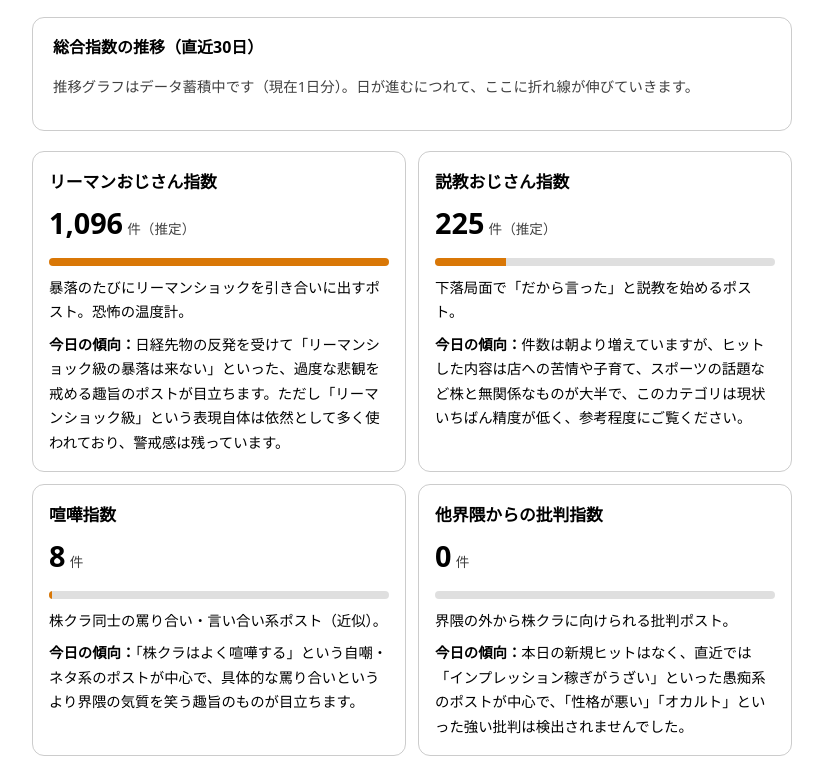
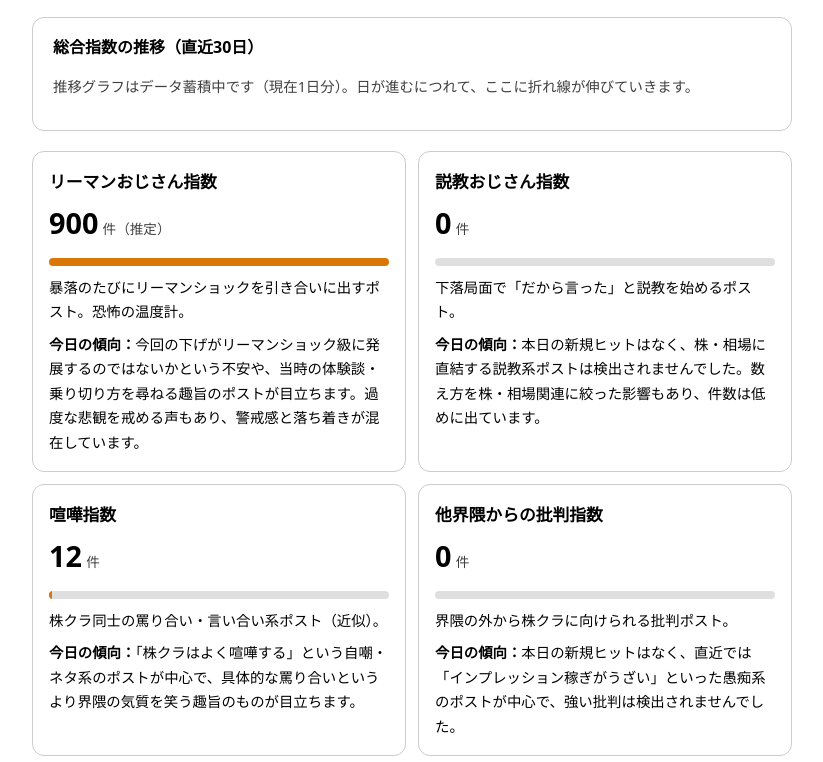
Before and after one commit to kabukurasentiment-art/kabukurasentiment-art.github.io, a plain HTML site: page index.html in a window 1280 px wide. Shown: the part 447-1209 px from the top of the page, without its empty margins (228-1051 px from the left). Drawn offline with Linux system fonts and the light colour scheme.

Commit message:
Update sentiment index for 2026-11-23

```diff
--- a/index.html
+++ b/index.html
@@ -49,7 +49,7 @@
   <div class="composite">
     <div class="label">総合指数（2026年11月23日）</div>
     <div class="num">100.0</div>
-    <div class="label">記録開始日＝100として指数化。サンプル合計 1,329件</div>
+    <div class="label">記録開始日＝100として指数化。サンプル合計 912件</div>
   </div>
 
   <div class="chart">
@@ -60,21 +60,21 @@
   <div class="cards">
     <div class="card">
       <h2>リーマンおじさん指数</h2>
-      <div><span class="count">1,096</span> <span class="unit">件（推定）</span></div>
+      <div><span class="count">900</span> <span class="unit">件（推定）</span></div>
       <div class="bar"><div style="width:100%"></div></div>
       <p>暴落のたびにリーマンショックを引き合いに出すポスト。恐怖の温度計。</p>
-      <p><strong>今日の傾向：</strong>日経先物の反発を受けて「リーマンショック級の暴落は来ない」といった、過度な悲観を戒める趣旨のポストが目立ちます。ただし「リーマンショック級」という表現自体は依然として多く使われており、警戒感は残っています。</p>
+      <p><strong>今日の傾向：</strong>今回の下げがリーマンショック級に発展するのではないかという不安や、当時の体験談・乗り切り方を尋ねる趣旨のポストが目立ちます。過度な悲観を戒める声もあり、警戒感と落ち着きが混在しています。</p>
     </div>
     <div class="card">
       <h2>説教おじさん指数</h2>
-      <div><span class="count">225</span> <span class="unit">件（推定）</span></div>
-      <div class="bar"><div style="width:21%"></div></div>
+      <div><span class="count">0</span> <span class="unit">件</span></div>
+      <div class="bar"><div style="width:0%"></div></div>
       <p>下落局面で「だから言った」と説教を始めるポスト。</p>
-      <p><strong>今日の傾向：</strong>件数は朝より増えていますが、ヒットした内容は店への苦情や子育て、スポーツの話題など株と無関係なものが大半で、このカテゴリは現状いちばん精度が低く、参考程度にご覧ください。</p>
+      <p><strong>今日の傾向：</strong>本日の新規ヒットはなく、株・相場に直結する説教系ポストは検出されませんでした。数え方を株・相場関連に絞った影響もあり、件数は低めに出ています。</p>
     </div>
     <div class="card">
       <h2>喧嘩指数</h2>
-      <div><span class="count">8</span> <span class="unit">件</span></div>
+      <div><span class="count">12</span> <span class="unit">件</span></div>
       <div class="bar"><div style="width:1%"></div></div>
       <p>株クラ同士の罵り合い・言い合い系ポスト（近似）。</p>
       <p><strong>今日の傾向：</strong>「株クラはよく喧嘩する」という自嘲・ネタ系のポストが中心で、具体的な罵り合いというより界隈の気質を笑う趣旨のものが目立ちます。</p>
@@ -84,7 +84,7 @@
       <div><span class="count">0</span> <span class="unit">件</span></div>
       <div class="bar"><div style="width:0%"></div></div>
       <p>界隈の外から株クラに向けられる批判ポスト。</p>
-      <p><strong>今日の傾向：</strong>本日の新規ヒットはなく、直近では「インプレッション稼ぎがうざい」といった愚痴系のポストが中心で、「性格が悪い」「オカルト」といった強い批判は検出されませんでした。</p>
+      <p><strong>今日の傾向：</strong>本日の新規ヒットはなく、直近では「インプレッション稼ぎがうざい」といった愚痴系のポストが中心で、強い批判は検出されませんでした。</p>
     </div>
   </div>
 
```
